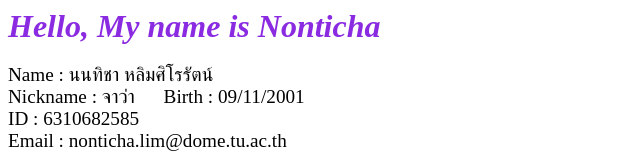
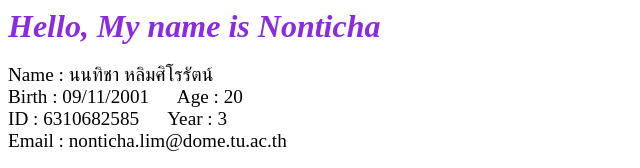
Before and after one commit to 6310682585/6310682585.github.io, a plain HTML site: page index.html in a window 1280 px wide. Shown: the top 168 px of the page, without its empty margins (0-640 px from the left). Drawn offline with Linux system fonts and the light colour scheme; grey boxes are pictures that could not be loaded.

Commit message:
text update

```diff
--- a/index.html
+++ b/index.html
@@ -13,8 +13,8 @@
     <body>
         <h>Hello, My name is Nonticha</h>
         <p style="font-size: larger">Name : นนทิชา หลิมศิโรรัตน์<br>
-        Nickname : จาว่า &emsp; Birth : 09/11/2001<br>
-        ID : 6310682585<br>
+        Birth : 09/11/2001 &emsp; Age : 20<br>
+        ID : 6310682585 &emsp; Year : 3<br>
         Email : nonticha.lim@dome.tu.ac.th</p>
         <img src="../CN331.github.io/pic.JPG" alt="Nonticha Image" width="318" height="477">
     </body>
```
